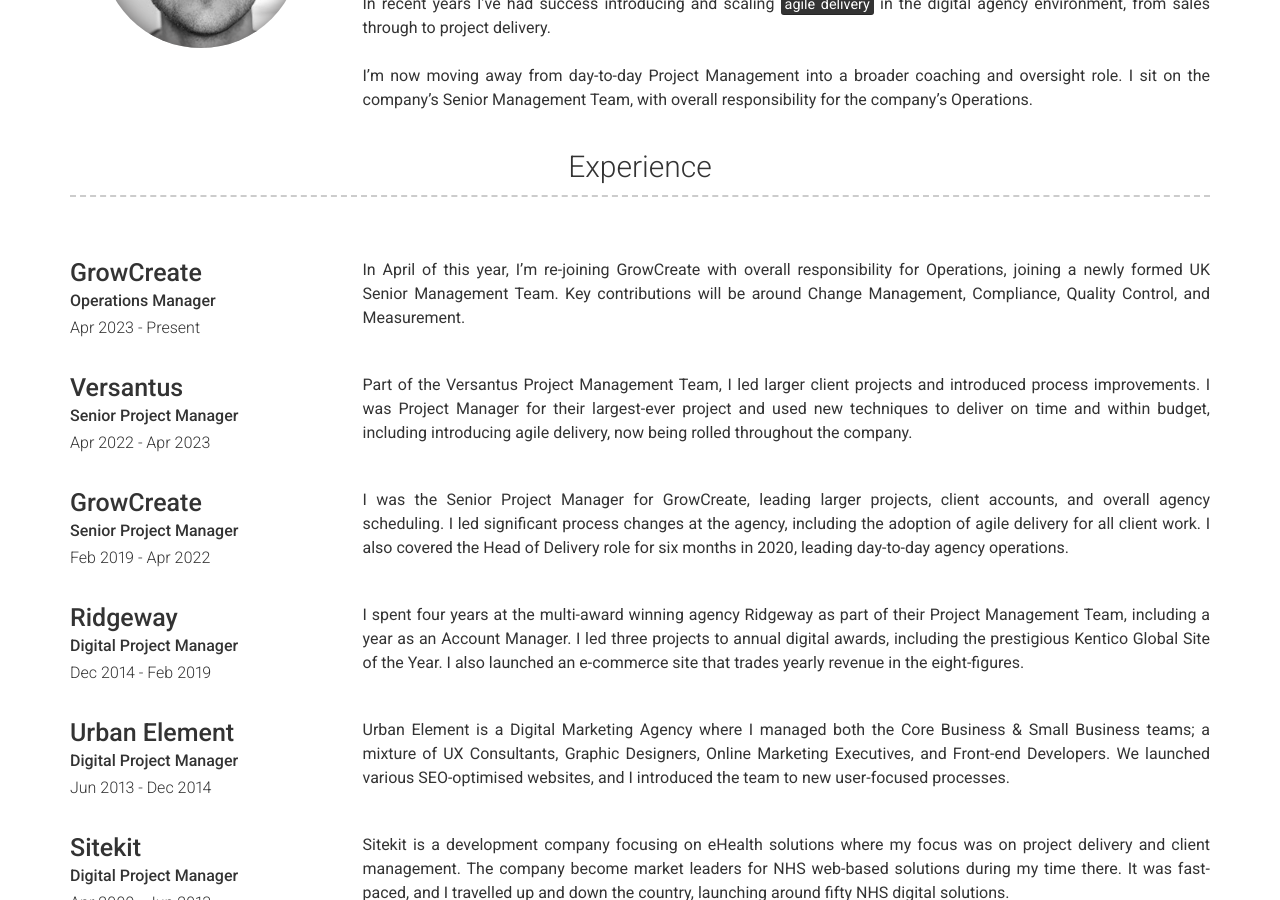
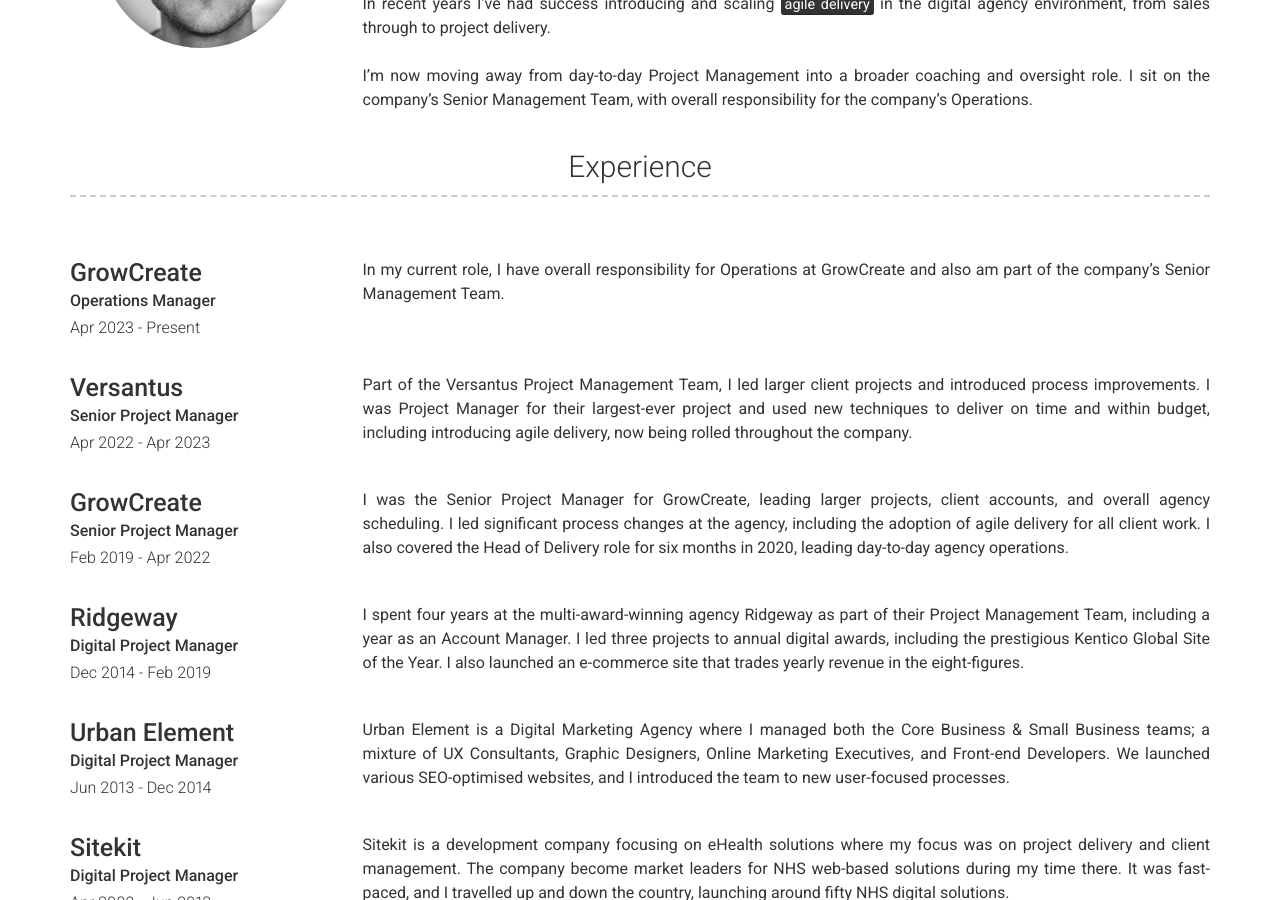
Before and after one commit to csgdavidson/Charlie-Davidson2, a Jekyll site: the page built from index.md, in a window 1280 px wide and 900 px high, scrolled down 431 px. Built offline with Jekyll 4.4.1, drawn with Linux system fonts in a browser that asks for light colours; nearby versions of some CDN libraries.

Commit message:
Update experience.yml

```diff
--- a/_data/experience.yml
+++ b/_data/experience.yml
@@ -4,7 +4,7 @@
   job_title: Operations Manager
   dates: Apr 2023 - Present
   description:
-    In April of this year, I'm re-joining GrowCreate with overall responsibility for Operations, joining a newly formed UK Senior Management Team. Key contributions will be around Change Management, Compliance, Quality Control, and Measurement.
+    In my current role, I have overall responsibility for Operations at GrowCreate and also am part of the company's Senior Management Team.
 - company: Versantus
   job_title: Senior Project Manager
   dates: Apr 2022 - Apr 2023
@@ -19,7 +19,7 @@
   job_title: Digital Project Manager
   dates: Dec 2014 - Feb 2019
   description:
-    I spent four years at the multi-award winning agency Ridgeway as part of their Project Management Team, including a year as an Account Manager. I led three projects to annual digital awards, including the prestigious Kentico Global Site of the Year. I also launched an e-commerce site that trades yearly revenue in the eight-figures.
+    I spent four years at the multi-award-winning agency Ridgeway as part of their Project Management Team, including a year as an Account Manager. I led three projects to annual digital awards, including the prestigious Kentico Global Site of the Year. I also launched an e-commerce site that trades yearly revenue in the eight-figures.
 - company: Urban Element
   job_title: Digital Project Manager
   dates: Jun 2013 - Dec 2014
```
